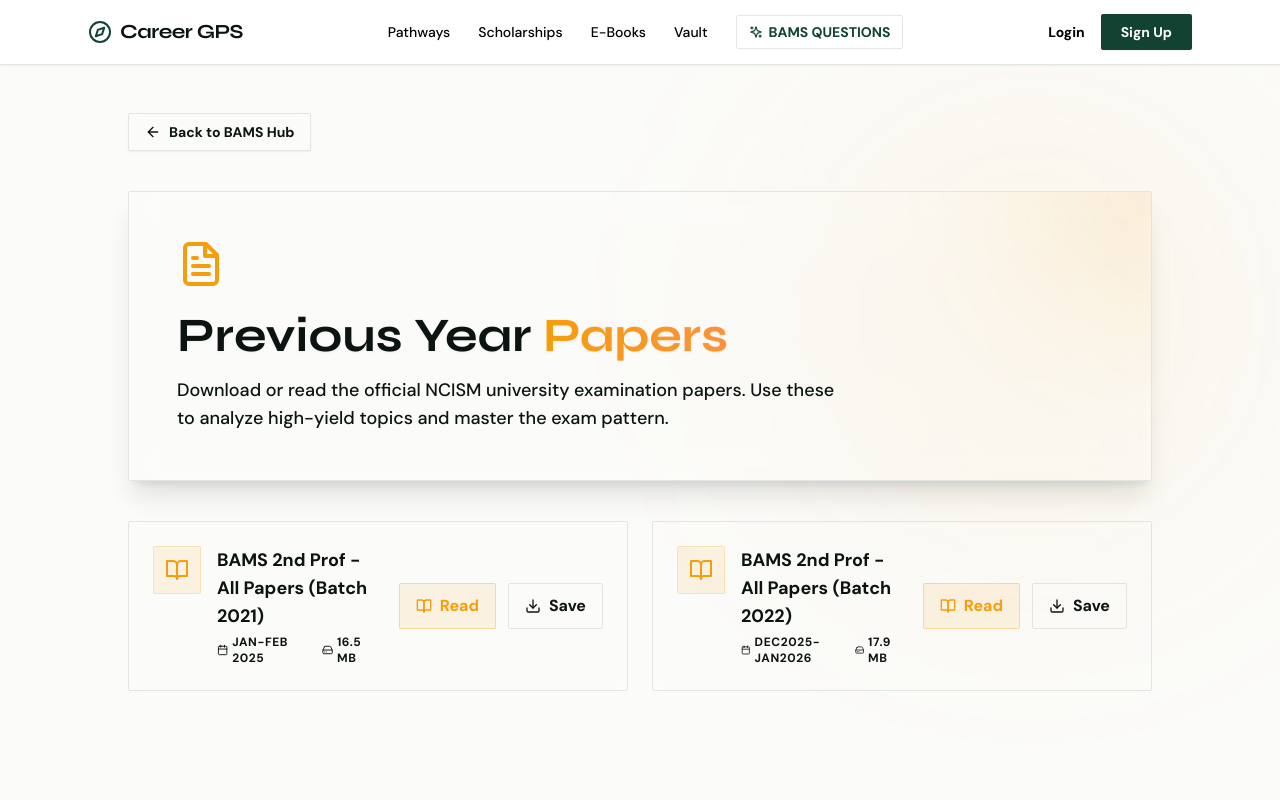
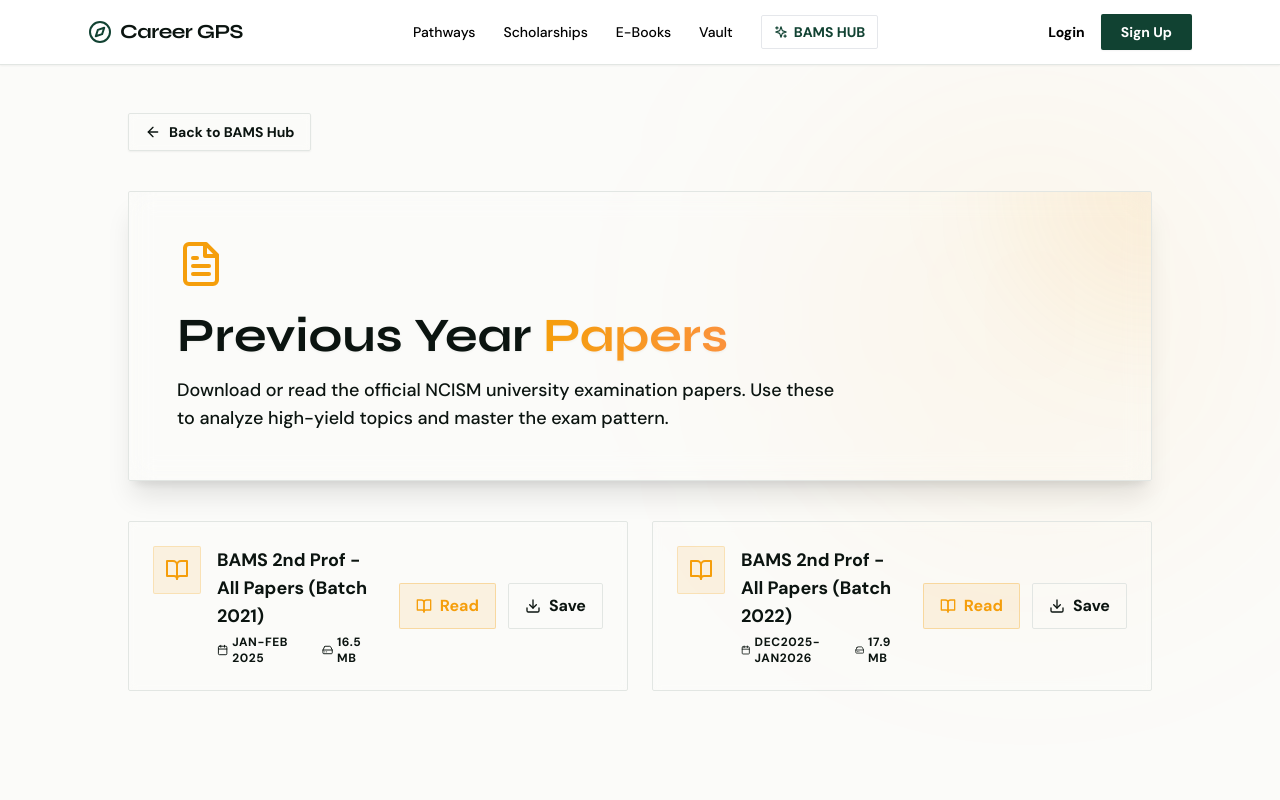
Before and after one commit to SahilDhinwa/Career-gps2.0, a Next.js app: page /bams-hub/papers in a window 1280 px wide. Shown: the top 800 px of the page. Built offline with nearby package versions, Linux system fonts and the light colour scheme; no server answers.

Commit message:
Update MCQ button to BAMS Hub in Navbar

```diff
--- a/components/Navbar.tsx
+++ b/components/Navbar.tsx
@@ -50,12 +50,12 @@
             Vault
           </Link>
 
-          {/* NEW: DEDICATED MCQ BUTTON */}
+          {/* UPDATED: DEDICATED BAMS HUB BUTTON */}
           <Link
-            href="/mcq-practice"
+            href="/bams-hub"
             className="flex items-center gap-1.5 bg-primary/10 text-primary hover:bg-primary hover:text-white border border-primary/20 hover:border-primary px-3 py-1.5 rounded-sm font-bold transition-all duration-300"
           >
-            <Sparkles className="w-3.5 h-3.5" /> BAMS QUESTIONS
+            <Sparkles className="w-3.5 h-3.5" /> BAMS HUB
           </Link>
         </div>
 
@@ -127,12 +127,12 @@
             Vault
           </Link>
 
-          {/* NEW: MOBILE MCQ BUTTON */}
+          {/* UPDATED: MOBILE BAMS HUB BUTTON */}
           <Link
-            href="/mcq-practice"
+            href="/bams-hub"
             className="flex items-center justify-center gap-2 bg-primary/10 text-primary border border-primary/20 py-2.5 rounded-sm font-bold transition-all"
           >
-            <Sparkles className="w-4 h-4" /> BAMS QUESTIONS
+            <Sparkles className="w-4 h-4" /> BAMS HUB
           </Link>
 
           {!isLoading && !user && (
```
